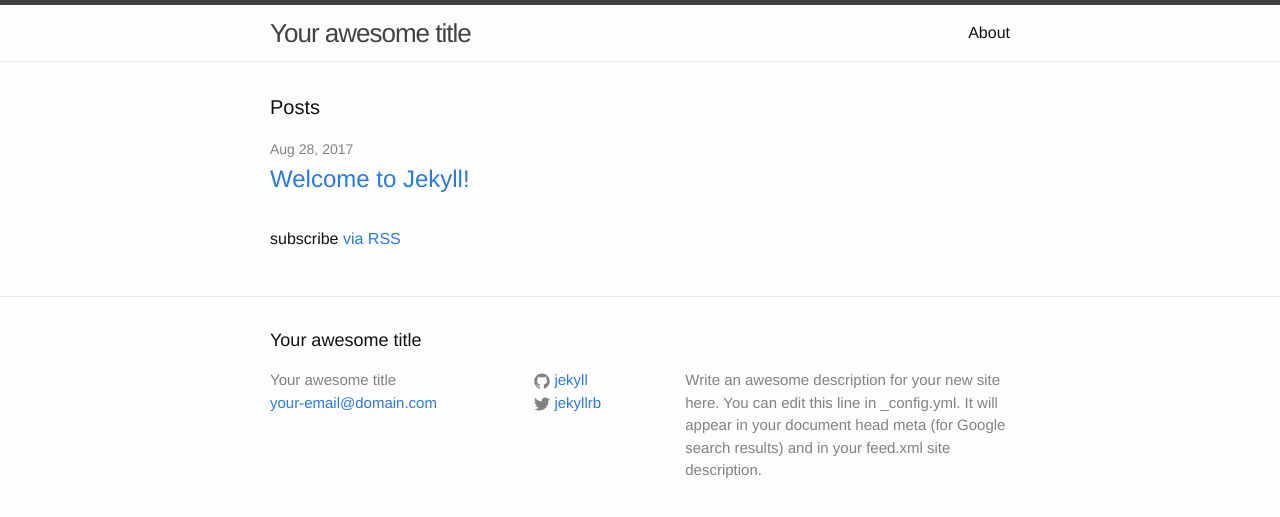
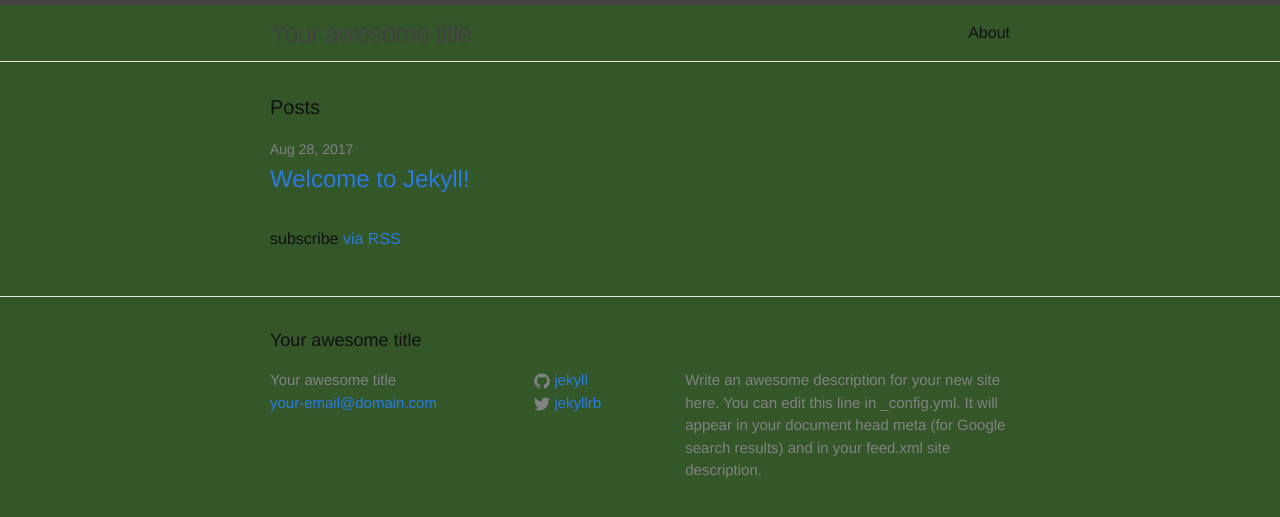
Before and after one commit to atalex00/atalex00.github.io, a Jekyll site: the page built from index.html, in a window 1280 px wide. Shown: the top 517 px of the page. Built offline with Jekyll 4.4.1, drawn with Linux system fonts in a browser that asks for light colours.

Commit message:
Update main.scss

```diff
--- a/css/main.scss
+++ b/css/main.scss
@@ -15,7 +15,7 @@ $base-line-height: 1.5;
 $spacing-unit:     30px;
 
 $text-color:       #111;
-$background-color: #fdfdfd;
+$background-color: #345729;
 $brand-color:      #2a7ae2;
 
 $grey-color:       #828282;
```
